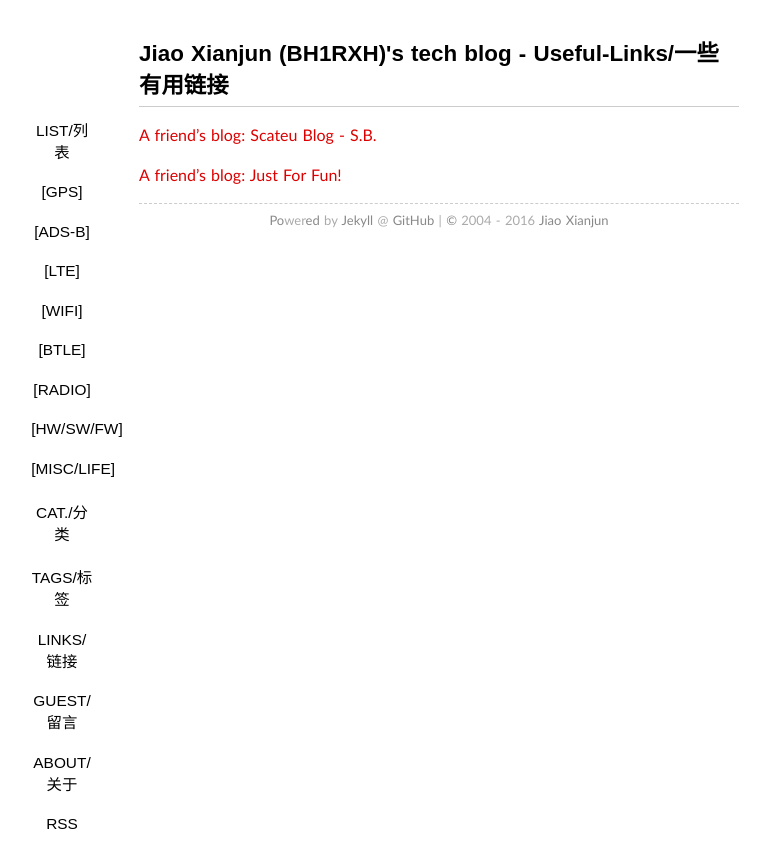
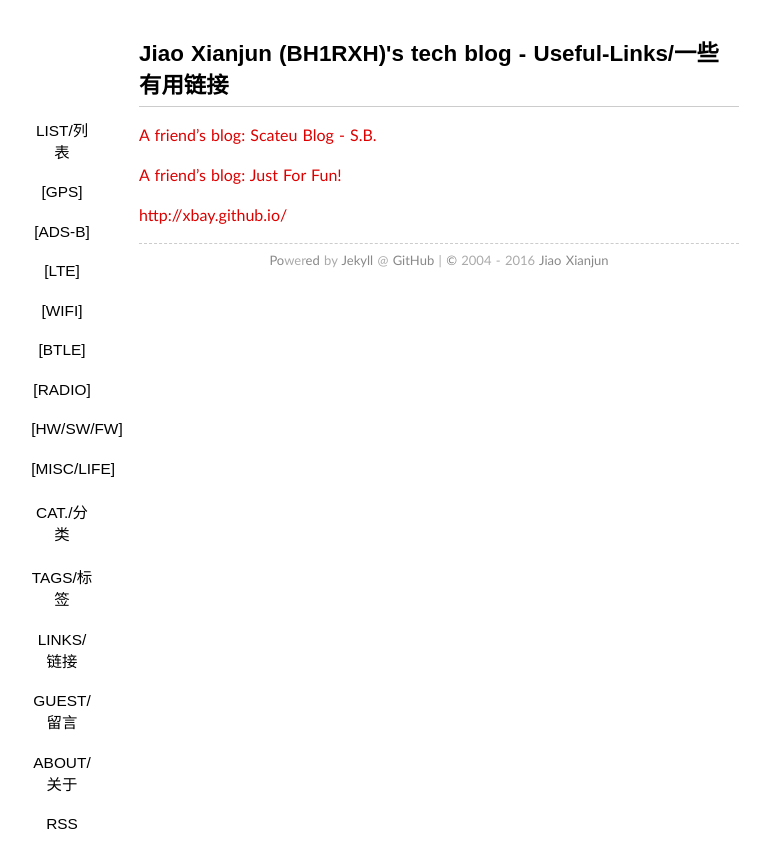
Before and after one commit to sdr-x/sdr-x.github.io, a Jekyll site: the page built from links/index.md, in a window 1280 px wide. Shown: the top 868 px of the page, without its empty margins (201-971 px from the left). Built offline with Jekyll 4.4.1, drawn with Linux system fonts in a browser that asks for light colours; some web fonts are replaced; comment, search, counter and statistics services are not loaded; part of the change alters nothing that is shown.

Commit message:
Update index.md

```diff
--- a/links/index.md
+++ b/links/index.md
@@ -7,6 +7,8 @@ comments: yes
 <a href="http://scateu.me/">A friend's blog: Scateu Blog - S.B.</a>
 
 <a href="http://just4fun.cn">A friend's blog: Just For Fun!</a>
+
+<a href="http://xbay.github.io/">http://xbay.github.io/</a>
 
 <div id="disqus_thread"></div>
 <script type="text/javascript">
```
